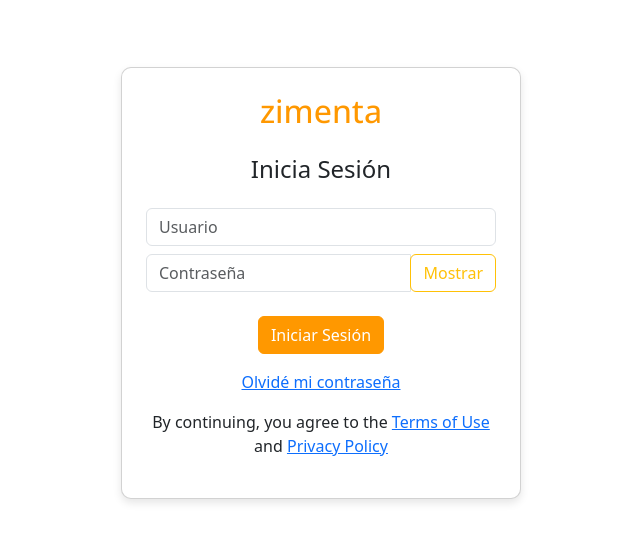
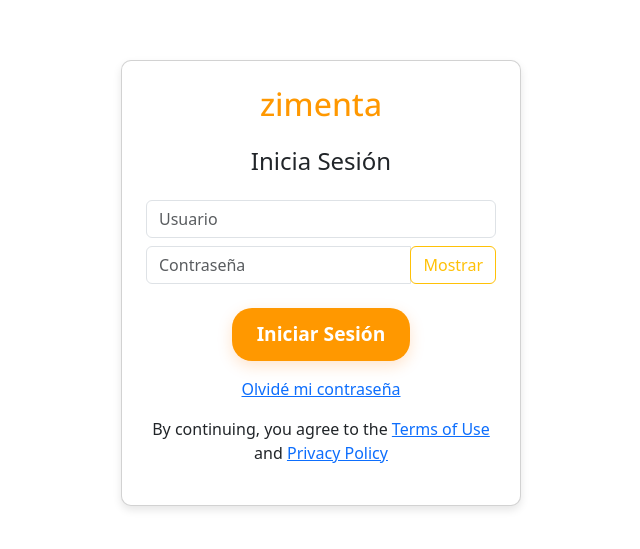
Before and after one commit to adriaanbrl/proyectofrontzimenta, a React (Create React App) app: page /login in a window 1280 px wide. Shown: the part 117-666 px from the top of the page, without its empty margins (319-959 px from the left). Built offline with nearby package versions, Linux system fonts and the light colour scheme.

Commit message:
Boton de Login

```diff
--- a/src/components/LoginForm.js
+++ b/src/components/LoginForm.js
@@ -1,5 +1,7 @@
 import React, { useState } from "react";
+import "../App.css";
 import { Link } from "react-router-dom";
+
 
 function LoginForm() {
   const [passwordVisible, setPasswordVisible] = useState(false);
@@ -48,7 +50,7 @@ function LoginForm() {
           </div>
           <button
             type="submit"
-            className="btn btn-primary btn-block"
+            className="btn-zimenta btn-block"
             style={{ backgroundColor: "#ff9800", borderColor: "#ff9800" }}
           >
             Iniciar Sesión
--- a/src/globalView.js
+++ b/src/globalView.js
@@ -395,8 +395,6 @@ function GlobalView() {
         </div>
       </div>
 
-
-
       {/* Footer */}
       <div className="especialidades-section mt-5 w-100">
         <div className="text-center text-white">
```
Lines whose indentation alone changed are shown as unchanged.
